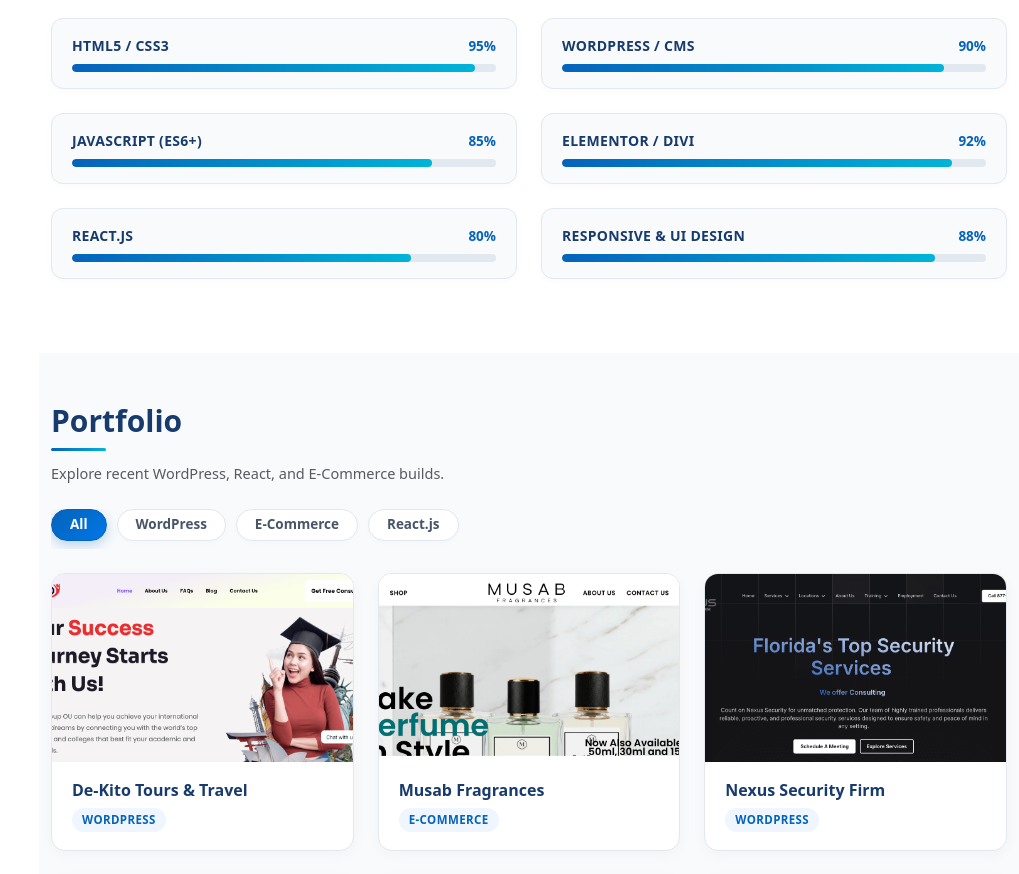
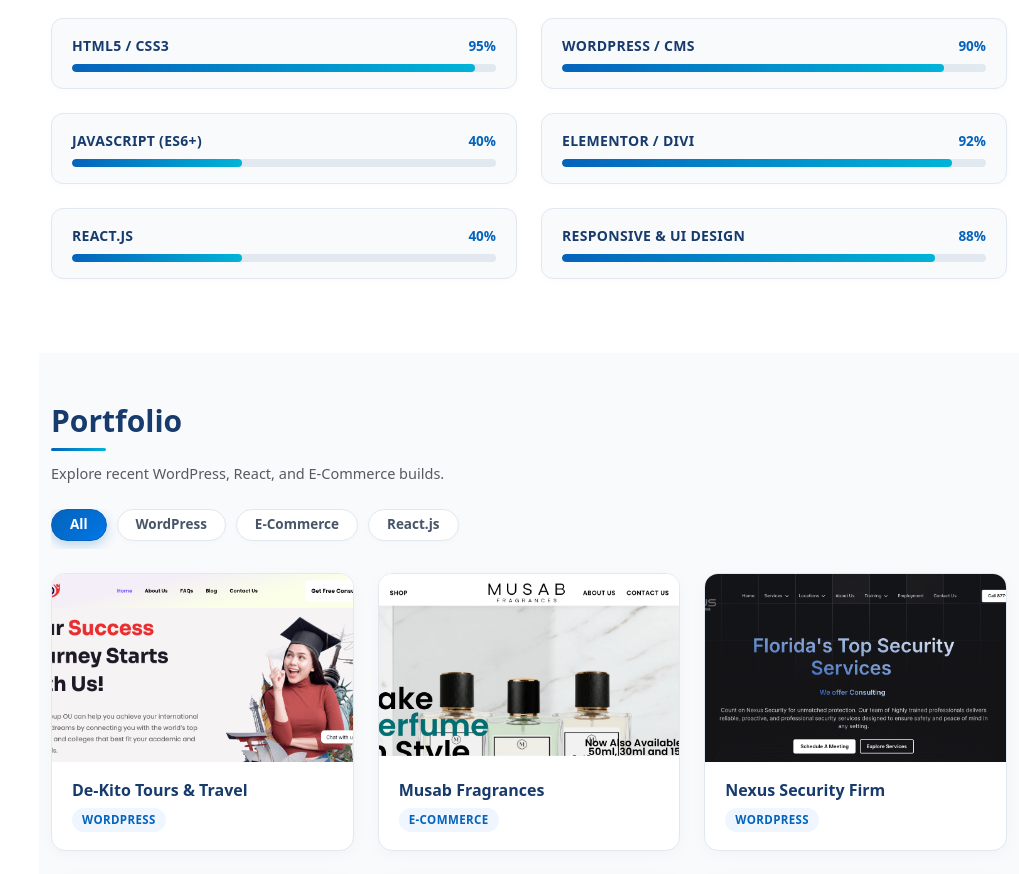
Before and after one commit to mianhassanasad/my-portfolio, a React (Vite) app: page / in a window 1280 px wide. Shown: the part 1980-2854 px from the top of the page, without its empty margins (261-1280 px from the left). Built offline with nearby package versions, Linux system fonts and the light colour scheme.

Commit message:
Add new client projects, portfolio updates, and fix image container layout

```diff
--- a/src/components/Skills.jsx
+++ b/src/components/Skills.jsx
@@ -25,8 +25,8 @@
 
   const leftSkills = [
     { name: "HTML5 / CSS3", value: 95 },
-    { name: "JavaScript (ES6+)", value: 85 },
-    { name: "React.js", value: 80 },
+    { name: "JavaScript (ES6+)", value: 40 },
+    { name: "React.js", value: 40 },
   ];
 
   const rightSkills = [
```
